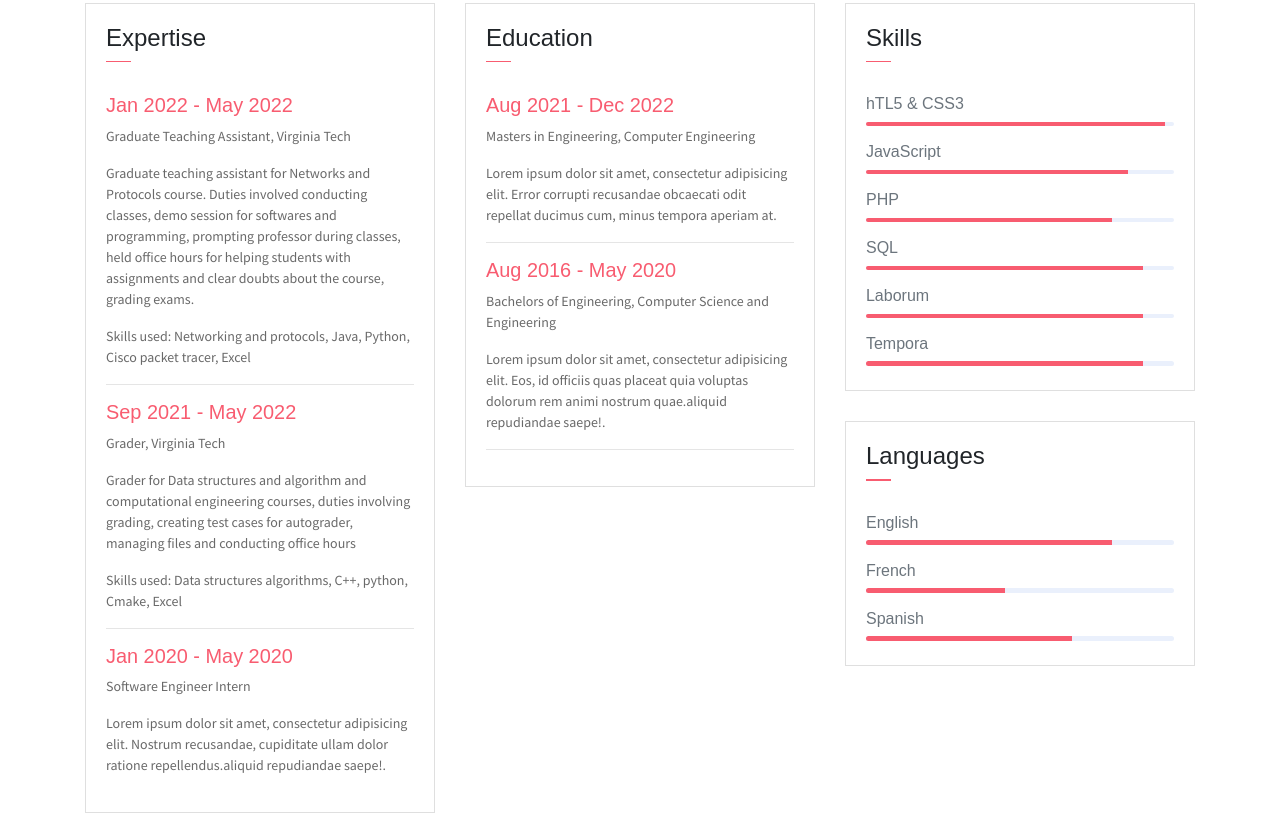
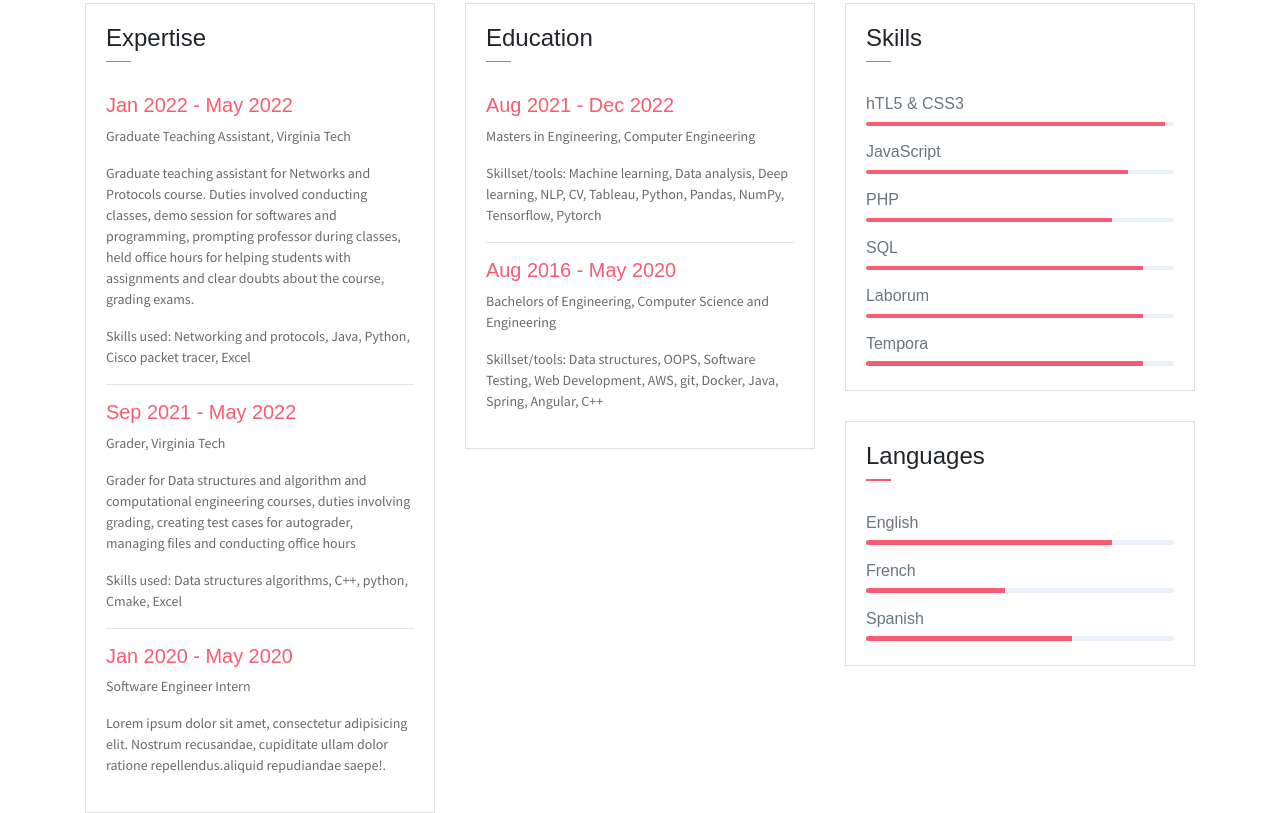
Before and after one commit to bhuvaneswarignanasekar/bhuvaneswarignanasekar.github.io, a website: page index.html in a window 1280 px wide. Shown: the part 1501-2314 px from the top of the page. Drawn offline with Linux system fonts and the light colour scheme; some packages are replaced by stand-ins of ours.

Commit message:
Update index.html

```diff
--- a/index.html
+++ b/index.html
@@ -191,12 +191,15 @@
                         <div class="card-body">
                             <h6 class="title text-danger">Aug 2021 - Dec 2022</h6>
                             <P>Masters in Engineering, Computer Engineering</P>
-                            <P class="subtitle">Lorem ipsum dolor sit amet, consectetur adipisicing elit. Error corrupti recusandae obcaecati odit repellat ducimus cum, minus tempora aperiam at.</P>
+                            <P class="subtitle">Skillset/tools: Machine learning, Data analysis, Deep learning, NLP, CV, Tableau,
+                                 Python, Pandas, NumPy, Tensorflow, Pytorch</P>
                             <hr>
                             <h6 class="title text-danger">Aug 2016 - May 2020</h6>
                             <P>Bachelors of Engineering, Computer Science and Engineering</P>
-                            <P class="subtitle">Lorem ipsum dolor sit amet, consectetur adipisicing elit. Eos, id officiis quas placeat quia voluptas dolorum rem animi nostrum quae.aliquid repudiandae saepe!.</P>
-                            <hr>
+                            <P class="subtitle">Skillset/tools: Data structures, OOPS, Software Testing, Web Development,
+                                AWS, git, Docker, Java, Spring, Angular, C++
+                            </P>
+
 
                         </div>
                     </div>
```
